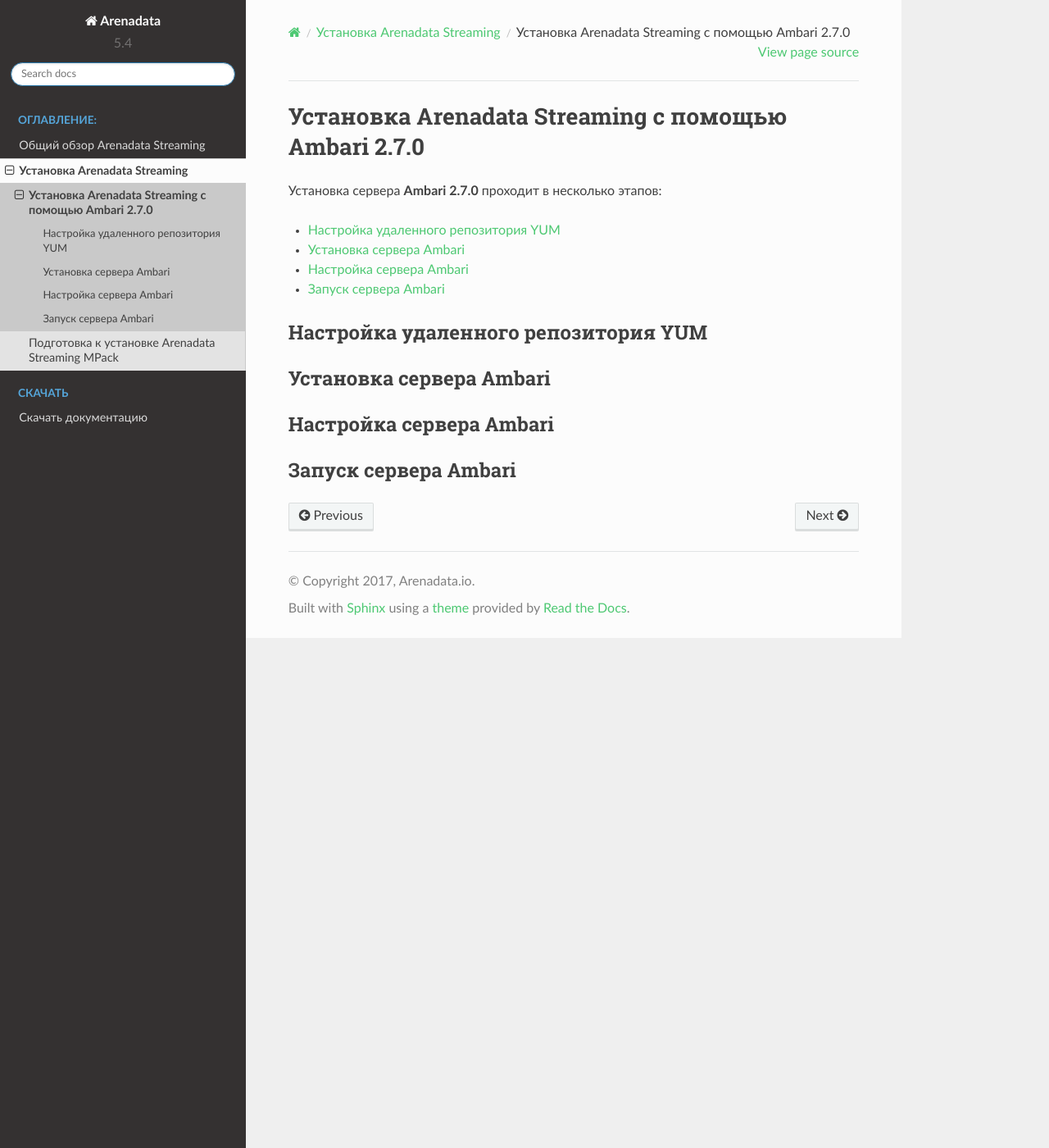
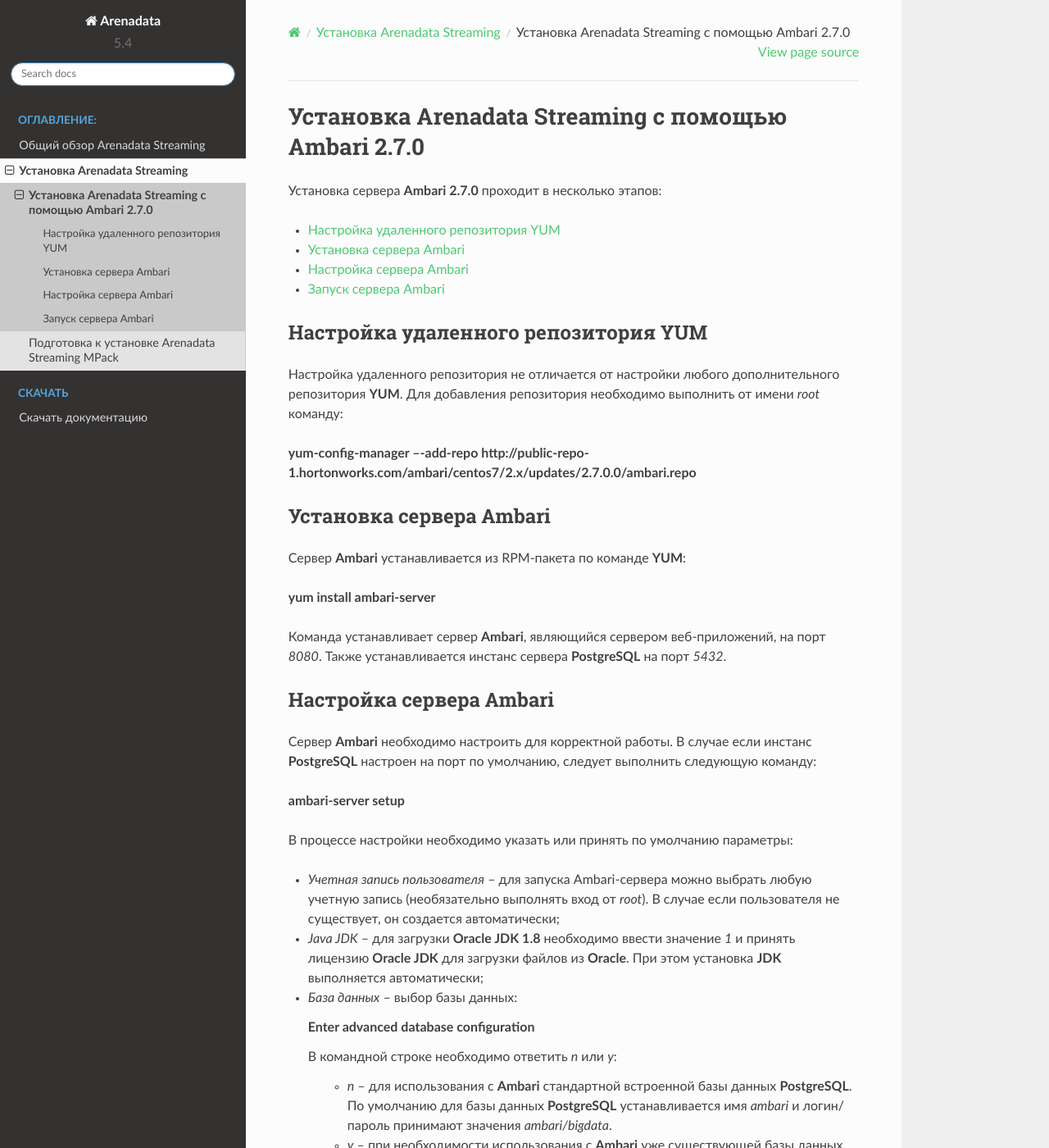
Before and after one commit to arenadata/docs_ads, a Sphinx documentation site: the page built from source/Install/Ambari.rst, in a window 1280 px wide and 1400 px high. Shown: the whole window at 82% size. Built offline with Sphinx 7.4.7 and the Read the Docs theme 2.0.0, drawn with Linux system fonts in a browser that asks for light colours; pages that are not in the unit, such as notebooks, are missing from menus; some of the changed text lies outside the part shown.

Commit message:
Update Ambari.rst

```diff
--- a/source/Install/Ambari.rst
+++ b/source/Install/Ambari.rst
@@ -12,15 +12,77 @@
 Настройка удаленного репозитория YUM
 -------------------------------------
 
+Настройка удаленного репозитория не отличается от настройки любого дополнительного репозитория **YUM**. Для добавления репозитория необходимо выполнить от имени *root* команду:
+
+:command:`yum-config-manager –-add-repo http://public-repo-1.hortonworks.com/ambari/centos7/2.x/updates/2.7.0.0/ambari.repo`
+
 
 Установка сервера Ambari
 -------------------------
+
+Сервер **Ambari** устанавливается из RPM-пакета по команде **YUM**:
+
+:command:`yum install ambari-server`
+
+Команда устанавливает сервер **Ambari**, являющийся сервером веб-приложений, на порт *8080*. Также устанавливается инстанс сервера
+**PostgreSQL** на порт *5432*.
+
 
 
 Настройка сервера Ambari
 -------------------------
 
+Сервер **Ambari** необходимо настроить для корректной работы. В случае если инстанс **PostgreSQL** настроен на порт по умолчанию, следует выполнить следующую команду:
+
+:command:`ambari-server setup`
+
+В процессе настройки необходимо указать или принять по умолчанию параметры:
+
++ *Учетная запись пользователя* – для запуска Ambari-сервера можно выбрать любую учетную запись (необязательно выполнять вход от *root*). В случае если пользователя не существует, он создается автоматически;
++ *Java JDK* – для загрузки **Oracle JDK 1.8** необходимо ввести значение *1* и принять лицензию **Oracle JDK** для загрузки файлов из **Oracle**. При этом установка **JDK** выполняется автоматически;
++ *База данных* – выбор базы данных:
+
+  :command:`Enter advanced database configuration`
+
+  В командной строке необходимо ответить *n* или *y*:
+
+    + *n* – для использования с **Ambari** стандартной встроенной базы данных **PostgreSQL**. По умолчанию для базы данных **PostgreSQL** устанавливается имя *ambari* и логин/пароль принимают значения *ambari/bigdata*.
+
+    + *y* – при необходимости использования с **Ambari** уже существующей базы данных **PostgreSQL**, **MySQL** или **Oracle** вместо предлагаемой по умолчанию. Далее для выбранной базы данных необходимо указать параметры подключения.
+
 
 
 Запуск сервера Ambari
 ----------------------
+
+После установки сервера **Ambari** запуск осуществляется по команде:
+
+:command:`ambari-server start`
+
+Для проверки статуса сервера необходимо использовать команду:
+
+:command:`ambari-server status`
+
+Для остановки сервера необходимо использовать команду:
+
+:command:`ambari-server stop`
+
+Сервер **Ambari** доступен на порту *8080*. По умолчанию для него установлена следующая учетная запись:
+
++  User: *admin*
++  Password: *admin*
+
+.. important:: Рекомендуется сменить пароль после первого входа в систему
+
+Для входа в веб-интерфейс **Ambari** необходимо в адресной строке браузера указать адрес сервера:
+
+:command:`http://<адрес сервера>:8080`
+
+При этом запрашивается логин и пароль. После авторизации открывается веб-интерфейс **Ambari** (:numref:`Рис.%s.<ADS_install_welcom-to-ambari-before-config>`).
+
+.. _ADS_install_welcom-to-ambari-before-config:
+
+.. figure:: ./imgs/ADS_install_welcom-to-ambari-before-config.*
+   :align: center
+
+   Веб-интерфейс Ambari до настройки кластера
```
